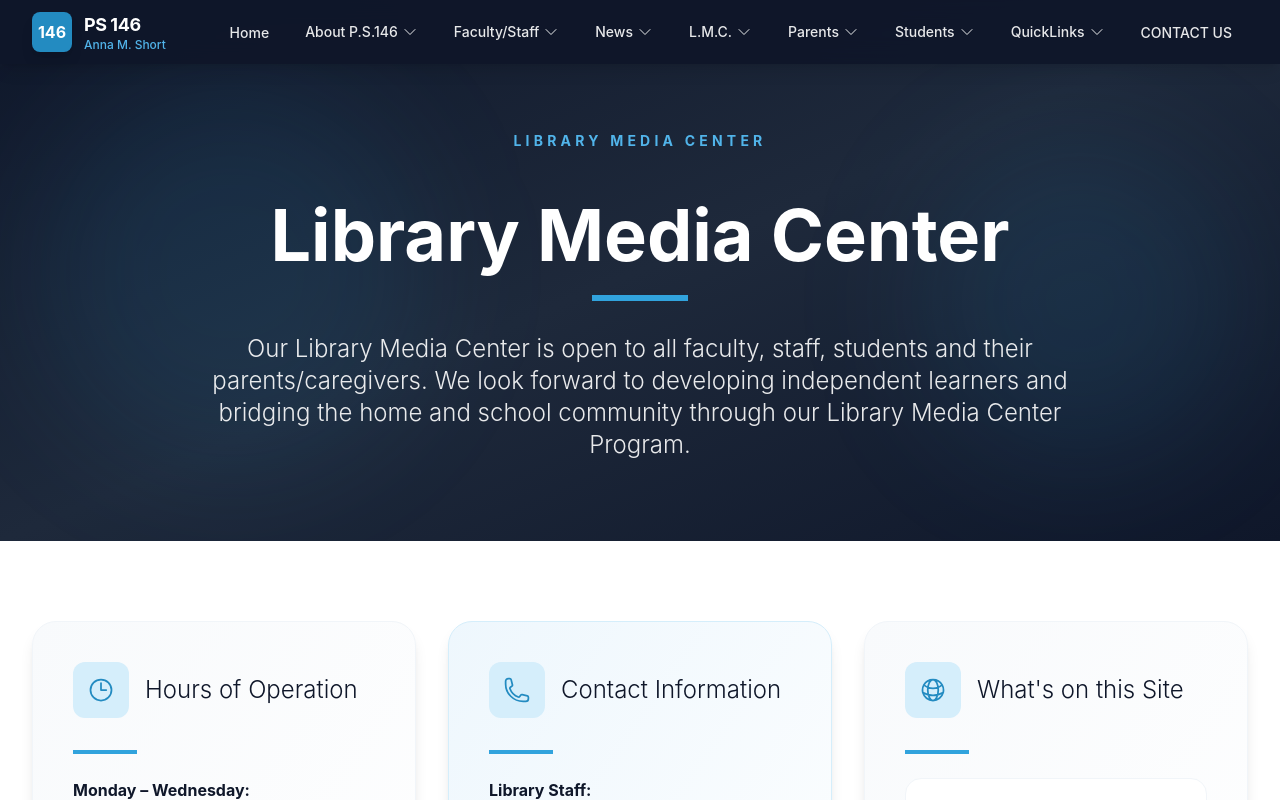
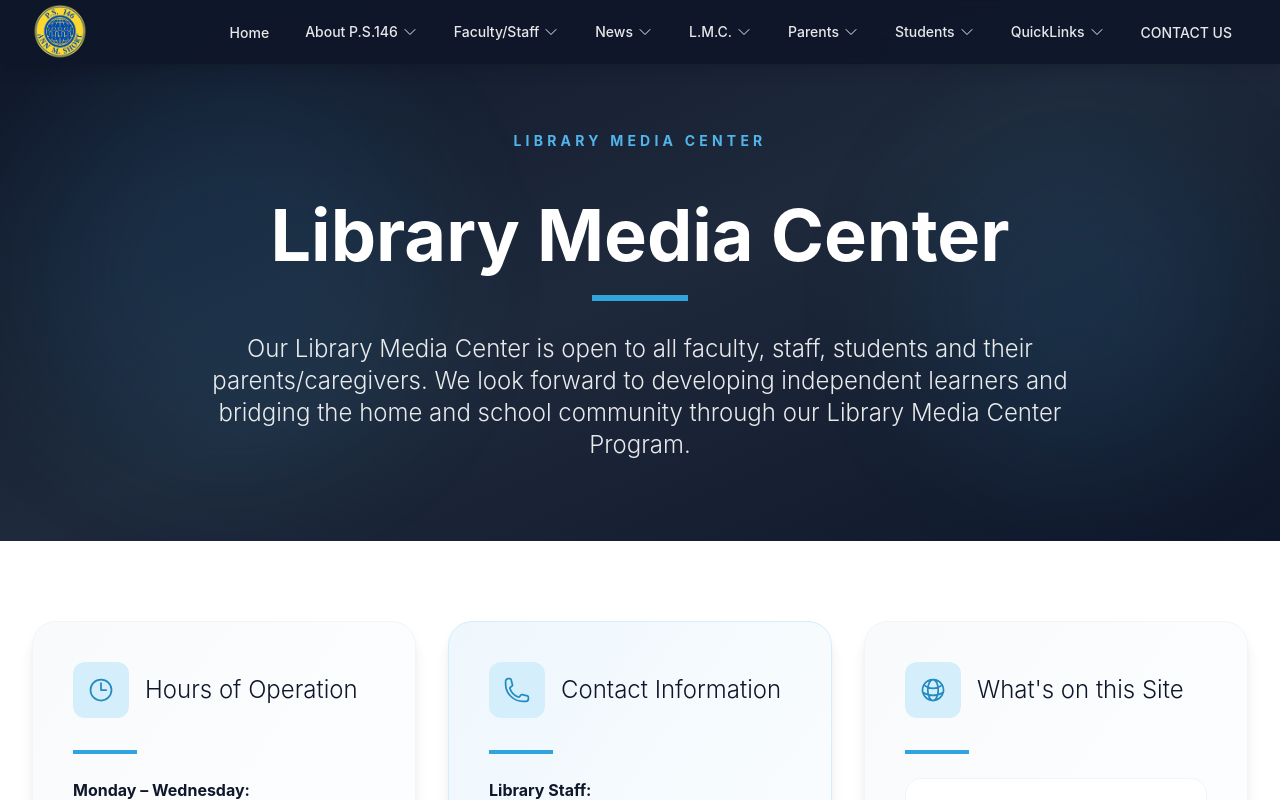
Before and after one commit to NexSav/ps146m, a React (Create React App) app: page /lmc in a window 1280 px wide. Shown: the top 800 px of the page. Built offline with nearby package versions, Linux system fonts and the light colour scheme.

Commit message:
Added logo to navbar

```diff
--- a/src/components/Navbar.js
+++ b/src/components/Navbar.js
@@ -347,15 +347,13 @@ const Navbar = () => {
       <div className="max-w-7xl mx-auto px-4 sm:px-6 lg:px-8">
         <div className="flex justify-between items-center h-16">
           {/* Logo */}
-          <Link to="/" className="flex items-center space-x-3 group">
+          <Link to="/" className="flex items-center group">
             <div className="relative transform group-hover:scale-105 transition-all duration-300">
-              <div className="w-10 h-10 bg-ps146-coral-600 rounded-lg flex items-center justify-center shadow-lg group-hover:shadow-xl transition-all duration-300">
-                <span className="text-white font-bold text-base group-hover:scale-110 transition-transform duration-300">146</span>
-              </div>
-            </div>
-            <div className="hidden sm:block">
-              <div className="text-lg font-bold text-white tracking-tight">PS 146</div>
-              <div className="text-xs font-medium text-ps146-coral-400 -mt-0.5">Anna M. Short</div>
+              <img
+                src="/assets/images/ps146logotransparent.png"
+                alt="PS 146 Logo"
+                className="h-14 w-auto object-contain"
+              />
             </div>
           </Link>
 
@@ -367,7 +365,11 @@ const Navbar = () => {
                   <div>
                     <Link
                       to={item.href}
-                      className="flex items-center px-4 py-2 text-sm font-medium text-white/90 hover:text-white hover:bg-white/10 rounded-lg transition-all duration-300"
+                      className={`flex items-center px-4 py-2 text-sm font-medium rounded-lg transition-all duration-300 ${
+                        isScrolled
+                          ? 'text-white/90 hover:text-white hover:bg-white/10'
+                          : 'text-white/90 hover:text-white hover:bg-white/10'
+                      }`}
                       onMouseEnter={() => setActiveDropdown(index)}
                     >
                       {item.name}
@@ -521,6 +523,8 @@ const Navbar = () => {
                     className={`px-4 py-2 text-sm font-medium rounded-lg transition-all duration-300 ${
                       location.pathname === item.href
                         ? 'bg-ps146-coral-600 text-white shadow-lg'
+                        : isScrolled
+                        ? 'text-white/90 hover:text-white hover:bg-white/10'
                         : 'text-white/90 hover:text-white hover:bg-white/10'
                     }`}
                   >
@@ -535,7 +539,9 @@ const Navbar = () => {
           <div className="lg:hidden">
             <button
               onClick={() => setIsMobileMenuOpen(!isMobileMenuOpen)}
-              className="inline-flex items-center p-2 w-10 h-10 justify-center text-white rounded-lg hover:bg-white/10 focus:outline-none focus:ring-2 focus:ring-ps146-coral-400 transition-colors duration-200"
+              className={`inline-flex items-center p-2 w-10 h-10 justify-center rounded-lg hover:bg-white/10 focus:outline-none focus:ring-2 focus:ring-ps146-coral-400 transition-colors duration-200 ${
+                isScrolled ? 'text-white' : 'text-white'
+              }`}
             >
               <span className="sr-only">Open main menu</span>
               {isMobileMenuOpen ? (
```
Also changed, not shown: public/assets/images/ps146logo.png (added), public/assets/images/ps146logotransparent.png (added).
